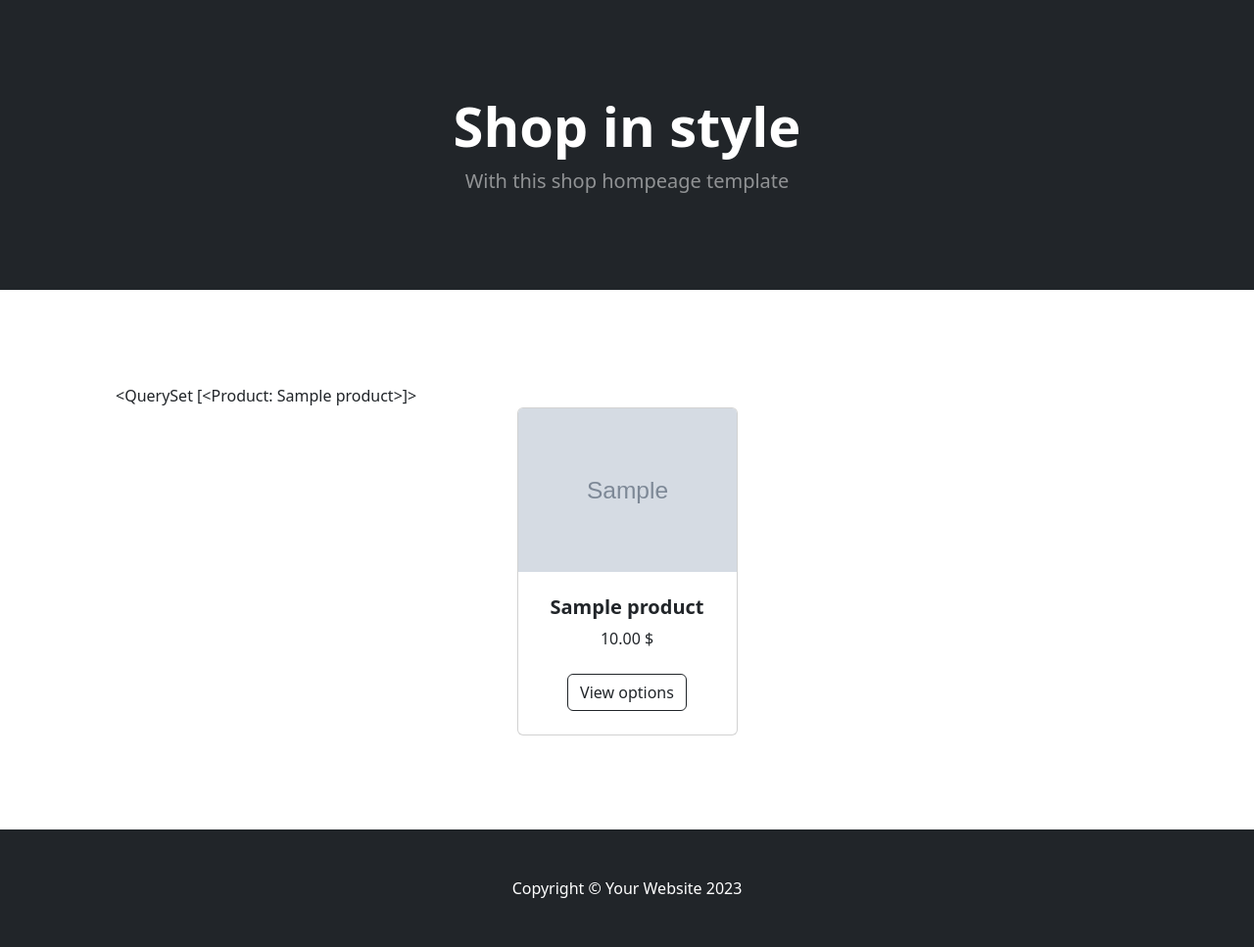
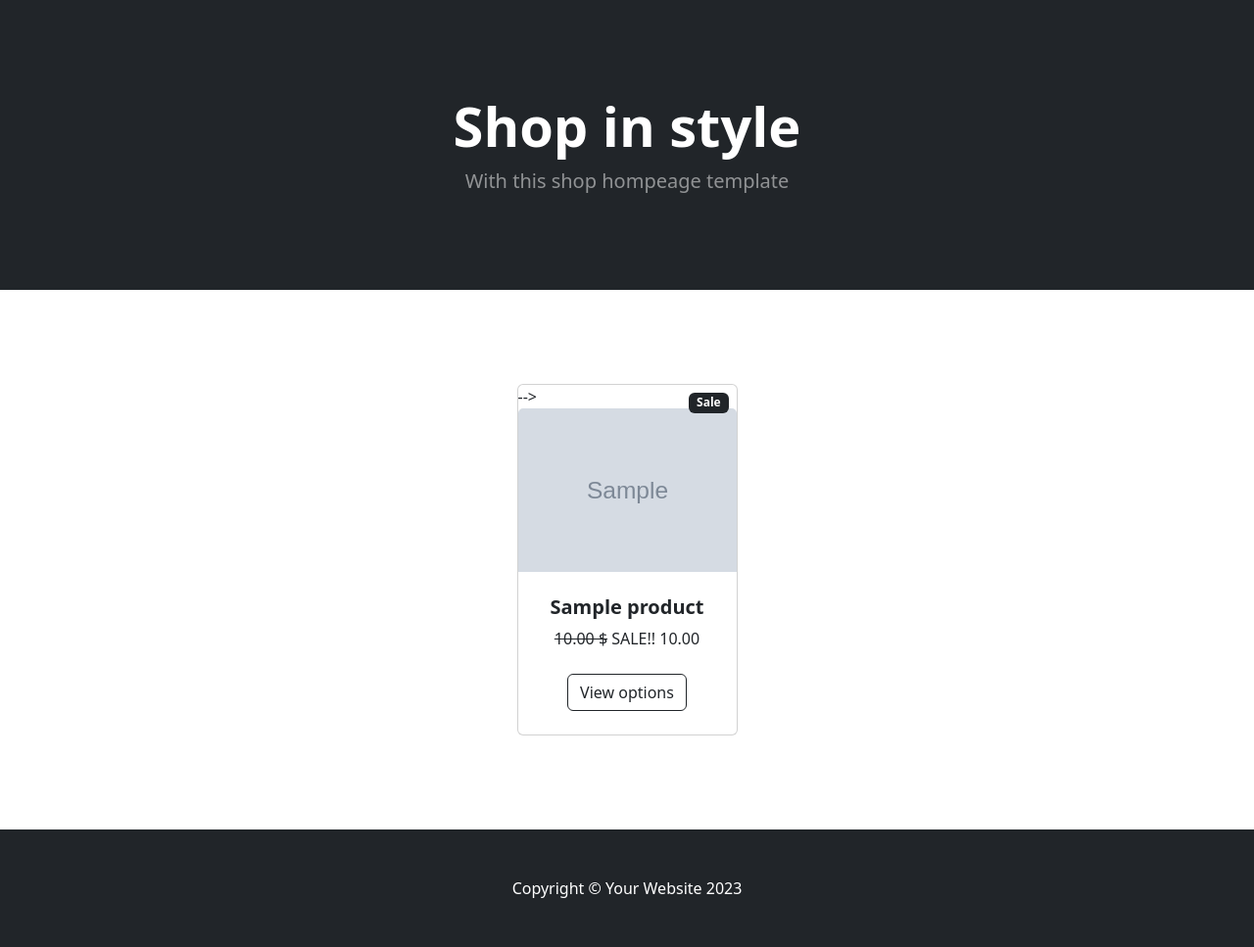
Before and after one commit to MykolaIvanowski/DSH, a Django app: page /home/ in a window 1280 px wide. Shown: the part 57-1024 px from the top of the page at 98% size. Run offline with Django 4.2, Linux system fonts and the light colour scheme; tables that the repository leaves empty hold one stand-in row (values such as "Sample post"); grey boxes marked "Sample" are stand-in pictures; some libraries are stand-ins or nearby versions.

Commit message:
sale template home

```diff
--- a/app_dsh/models.py
+++ b/app_dsh/models.py
@@ -26,7 +26,7 @@ class Product(models.Model):
     stock = models.PositiveIntegerField()
     image = models.ImageField(upload_to='product_images/', blank=True, null=True)
     is_sale = models.BooleanField(default=False)
-    sale_prise  = models.DecimalField(default=0, decimal_places=2, max_digits=6)
+    sale_price  = models.DecimalField(default=0, decimal_places=2, max_digits=6)
 
     def __str__(self):
         return self.name
--- a/app_dsh/templates/home.html
+++ b/app_dsh/templates/home.html
@@ -58,11 +58,15 @@
         <!-- Section-->
         <section class="py-5">
             <div class="container px-4 px-lg-5 mt-5">
-                {{ products }}
                 <div class="row gx-4 gx-lg-5 row-cols-2 row-cols-md-3 row-cols-xl-4 justify-content-center">
                         {% for product in products %}
+
                         <div class="col mb-5">
                             <div class="card h-100">
+                                <!-- sale bage-->
+                                {% if product.is_sale%}
+                                <div class="badge bg-dark text-white position-absolute" style="top: 0.5rem; right: 0.5rem">Sale</div>-->
+                                {% endif %}
                                 <!-- Product image-->
                                 {% if product.image %}
                                 <img class="card-img-top" src="{{ product.image.url }}" alt="..." />
@@ -75,7 +79,13 @@
                                         <!-- Product name-->
                                         <h5 class="fw-bolder">{{ product.name }}</h5>
                                         <!-- Product price-->
-                                    {{ product.price }} $
+                                        {% if product.is_sale %}
+                                       <strike> {{ product.price }} $</strike>
+                                            SALE!!
+                                        {{ product.sale_price}}
+                                        {% else %}
+                                        {{ product.price }}
+                                        {% endif %}
                                     </div>
                                 </div>
                                 <!-- Product actions-->
--- a/dsh/settings.py
+++ b/dsh/settings.py
@@ -128,3 +128,4 @@ STATICFILES_DIRS = [BASE_DIR/'app_dsh/static/']
 # https://docs.djangoproject.com/en/4.2/ref/settings/#default-auto-field
 
 DEFAULT_AUTO_FIELD = "django.db.models.BigAutoField"
+AUTH_USER_MODEL = 'auth.User'
--- a/dsh/urls.py
+++ b/dsh/urls.py
@@ -15,7 +15,7 @@ Including another URLconf
     2. Add a URL to urlpatterns:  path('blog/', include('blog.urls'))
 """
 from django.contrib import admin
-from django.urls import include, path
+from django.urls import include, path, re_path
 from django.conf import settings
 from django.conf.urls.static import static
 
@@ -24,6 +24,6 @@ from . import views
 urlpatterns = [
     path("admin/", admin.site.urls),
     path("index/", include("app_dsh.urls")),
-    path("", include("app_dsh.urls")),
+    path("", include("app_dsh.urls"))
 ]
 urlpatterns += static(settings.MEDIA_URL, document_root=settings.MEDIA_ROOT)
```
Also changed, not shown: app_dsh/migrations/0001_initial.py, app_dsh/migrations/0002_category_customer_product_is_sale_product_sale_prise_and_more.py (deleted), app_dsh/migrations/0002_rename_sale_prise_product_sale_price.py (added). Lines whose indentation alone changed are shown as unchanged.
